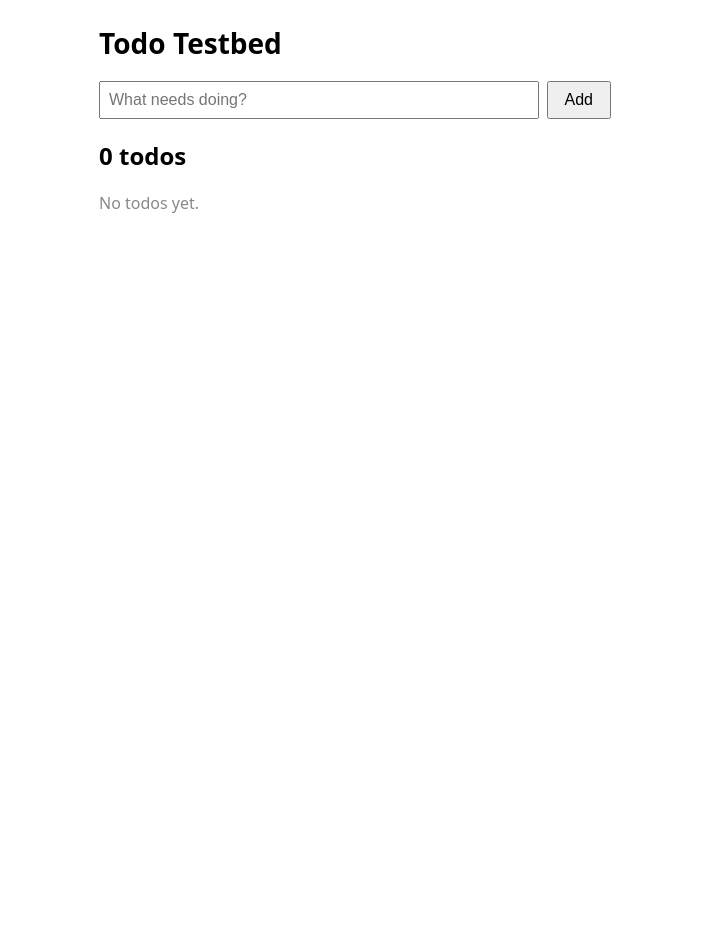
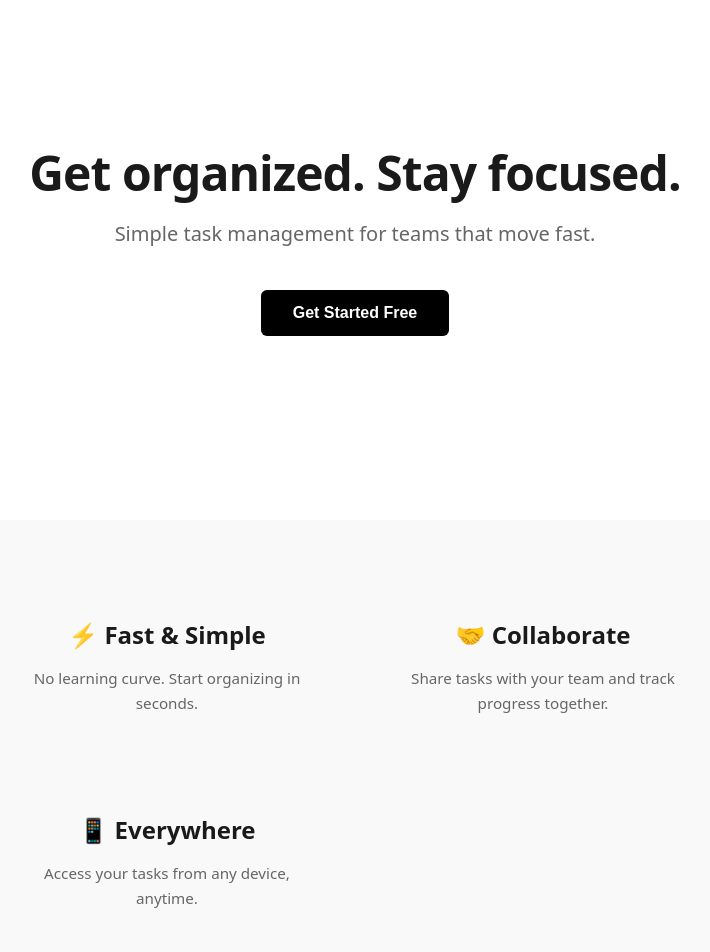
Before and after one commit to acampb/devinator, a React (Vite) app: page / in a window 1280 px wide. Shown: the part 40-992 px from the top of the page, without its empty margins (285-995 px from the left). Before the commit the page ends 800 px from the top, so only its background shows below. Built offline with nearby package versions, Linux system fonts and the light colour scheme.

Commit message:
forge: Build App Landing Page

```diff
--- a/src/App.css
+++ b/src/App.css
@@ -1,40 +1,142 @@
-.app {
-  max-width: 32rem;
-  margin: 4rem auto;
-  padding: 0 1rem;
-  font-family: system-ui, sans-serif;
+* {
+  margin: 0;
+  padding: 0;
+  box-sizing: border-box;
 }
 
-h1 {
-  font-size: 1.75rem;
+body {
+  font-family: system-ui, -apple-system, sans-serif;
+  line-height: 1.6;
+  color: #1a1a1a;
+  background: #ffffff;
 }
 
-.add-form {
+.landing {
+  min-height: 100vh;
+}
+
+.container {
+  max-width: 48rem;
+  margin: 0 auto;
+  padding: 0 1.5rem;
+}
+
+/* Hero Section */
+.hero {
   display: flex;
-  gap: 0.5rem;
+  align-items: center;
+  justify-content: center;
+  min-height: 70vh;
+  text-align: center;
+}
+
+.hero .container {
+  padding: 2rem 1.5rem;
+}
+
+.headline {
+  font-size: 3rem;
+  font-weight: 700;
+  letter-spacing: -0.02em;
+  margin-bottom: 1rem;
+  line-height: 1.2;
+}
+
+.subheadline {
+  font-size: 1.25rem;
+  color: #666;
+  margin-bottom: 2.5rem;
+  font-weight: 400;
+}
+
+/* CTA Button */
+.cta-button {
+  display: inline-block;
+  padding: 0.875rem 2rem;
+  font-size: 1rem;
+  font-weight: 600;
+  color: #ffffff;
+  background: #000000;
+  border: none;
+  border-radius: 0.375rem;
+  cursor: pointer;
+  transition: all 0.2s ease;
+  text-decoration: none;
+}
+
+.cta-button:hover {
+  background: #333333;
+  transform: translateY(-2px);
+}
+
+.cta-button:active {
+  transform: translateY(0);
+}
+
+/* Features Section */
+.features {
+  padding: 4rem 0;
+  background: #f9f9f9;
+}
+
+.feature-grid {
+  display: grid;
+  grid-template-columns: repeat(auto-fit, minmax(15rem, 1fr));
+  gap: 2rem;
+}
+
+.feature {
+  text-align: center;
+  padding: 2rem;
+}
+
+.feature h3 {
+  font-size: 1.5rem;
+  margin-bottom: 0.75rem;
+}
+
+.feature p {
+  color: #666;
+  font-size: 0.95rem;
+}
+
+/* CTA Footer */
+.cta-footer {
+  padding: 4rem 1.5rem;
+  text-align: center;
+  background: #ffffff;
+}
+
+.cta-footer h2 {
+  font-size: 2rem;
+  margin-bottom: 1.5rem;
+  font-weight: 700;
+}
+
+.cta-footer .cta-button {
   margin-bottom: 1rem;
 }
 
-.add-form input {
-  flex: 1;
-  padding: 0.5rem;
-  font-size: 1rem;
+.footer-note {
+  color: #999;
+  font-size: 0.875rem;
 }
 
-.add-form button {
-  padding: 0.5rem 1rem;
-  font-size: 1rem;
-  cursor: pointer;
+/* Responsive */
+@media (max-width: 640px) {
+  .headline {
+    font-size: 2rem;
+  }
+
+  .subheadline {
+    font-size: 1rem;
+  }
+
+  .cta-footer h2 {
+    font-size: 1.5rem;
+  }
+
+  .feature-grid {
+    grid-template-columns: 1fr;
+  }
 }
-
-.empty {
-  color: #888;
-}
-
-.todo-list {
-  padding-left: 1.25rem;
-}
-
-.todo-list li {
-  margin: 0.25rem 0;
-}
--- a/src/App.tsx
+++ b/src/App.tsx
@@ -1,48 +1,48 @@
-import { useState } from 'react'
 import './App.css'
 
 function App() {
-  const [todos, setTodos] = useState<string[]>([])
-  const [draft, setDraft] = useState('')
+  return (
+    <div className="landing">
+      {/* Hero Section */}
+      <section className="hero">
+        <div className="container">
+          <h1 className="headline">Get organized. Stay focused.</h1>
+          <p className="subheadline">
+            Simple task management for teams that move fast.
+          </p>
+          <button className="cta-button">Get Started Free</button>
+        </div>
+      </section>
 
-  const addTodo = () => {
-    const text = draft.trim()
-    if (!text) return
-    setTodos((prev) => [...prev, text])
-    setDraft('')
-  }
+      {/* Features Section */}
+      <section className="features">
+        <div className="container">
+          <div className="feature-grid">
+            <div className="feature">
+              <h3>⚡ Fast & Simple</h3>
+              <p>No learning curve. Start organizing in seconds.</p>
+            </div>
+            <div className="feature">
+              <h3>🤝 Collaborate</h3>
+              <p>Share tasks with your team and track progress together.</p>
+            </div>
+            <div className="feature">
+              <h3>📱 Everywhere</h3>
+              <p>Access your tasks from any device, anytime.</p>
+            </div>
+          </div>
+        </div>
+      </section>
 
-  return (
-    <main className="app">
-      <h1>Todo Testbed</h1>
-
-      <form
-        className="add-form"
-        onSubmit={(e) => {
-          e.preventDefault()
-          addTodo()
-        }}
-      >
-        <input
-          aria-label="New todo"
-          placeholder="What needs doing?"
-          value={draft}
-          onChange={(e) => setDraft(e.target.value)}
-        />
-        <button type="submit">Add</button>
-      </form>
-
-      <h2>{todos.length} todo{todos.length !== 1 ? 's' : ''}</h2>
-      {todos.length === 0 ? (
-        <p className="empty">No todos yet.</p>
-      ) : (
-        <ul className="todo-list">
-          {todos.map((todo, i) => (
-            <li key={i}>{todo}</li>
-          ))}
-        </ul>
-      )}
-    </main>
+      {/* CTA Footer */}
+      <section className="cta-footer">
+        <div className="container">
+          <h2>Ready to get started?</h2>
+          <button className="cta-button">Create Your Free Account</button>
+          <p className="footer-note">No credit card required. Free forever plan available.</p>
+        </div>
+      </section>
+    </div>
   )
 }
 
```
